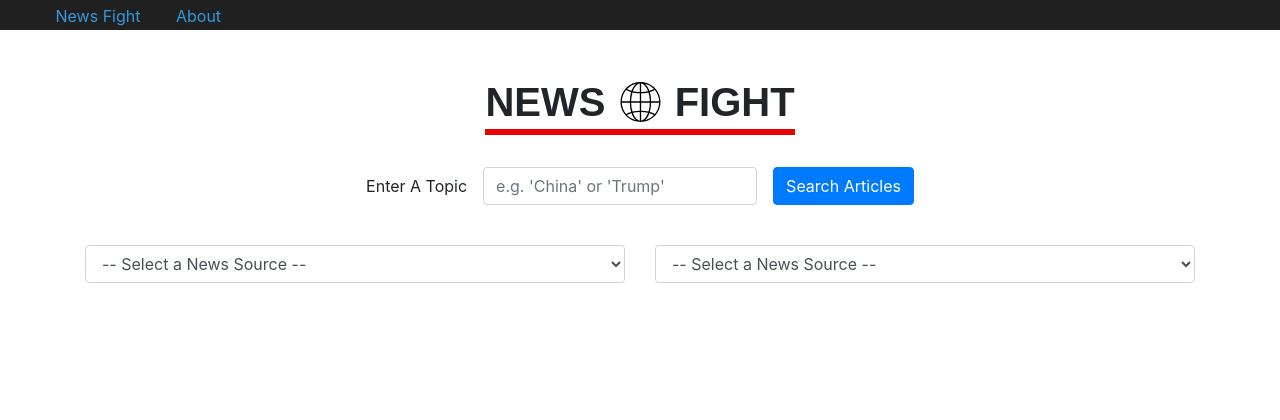
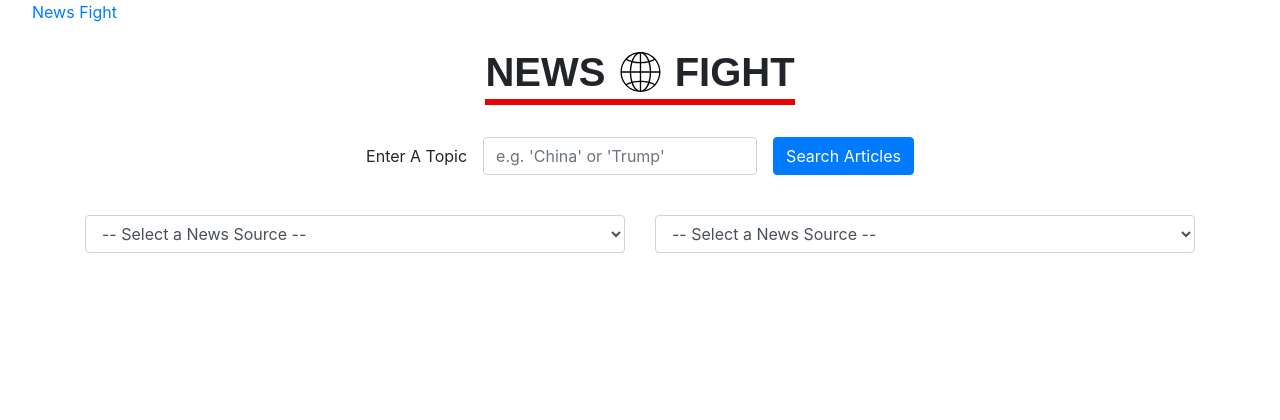
Before and after one commit to learditch/NewsFight, a Flask app: page / in a window 1280 px wide. Shown: the top 420 px of the page. Run offline with Flask 2, Linux system fonts and the light colour scheme; data that the repository does not hold is empty; some libraries are stand-ins or nearby versions; some web fonts are replaced.

Commit message:
added basic navbar

```diff
--- a/app/static/css/style.css
+++ b/app/static/css/style.css
@@ -20,34 +20,19 @@ footer {
   height: 20px;
 }
 
-.navbar-fixed {
+.sticky {
+  position: fixed;
   top: 0;
-  z-index: 100;
-  position: fixed;
   width: 100%;
 }
 
-#nav_bar {
-  border: 0;
-  background-color: #202020;
-  border-radius: 0px;
-  margin-bottom: 0;
-  height: 30px;
+.sticky + .content {
+  padding-top: 60px;
 }
 
-.nav_links {
-  margin: 0;
-}
-
-.nav_links li {
-  display: inline-block;
-  margin-top: 4px;
-}
-
-.nav_links li a {
-  padding: 0 15.5px;
-  color: #3498db;
-  text-decoration: none;
+#navbar {
+  margin-left: 2rem;
+  z-index: 1000;
 }
 
 .title-hr {
--- a/app/templates/base.html
+++ b/app/templates/base.html
@@ -25,14 +25,7 @@
     {% endif %}
   </head>
   <body>
-    <nav id="nav_bar">
-      <ul class="nav_links">
-        <li><a href="/index">News Fight</a></li>
-        <li><a href="#">About</a></li>
-      </ul>
-    </nav>
-    <!-- <div>News Fight: <a href="/index">Home</a></div>
-    <hr /> -->
+    <div id="navbar"><a href="#top">News Fight</a></div>
     <div class="container">
       <main>{% block content %}CONTENT HERE{% endblock %}</main>
       <footer class="d-flex justify-content-center">
--- a/app/templates/index.html
+++ b/app/templates/index.html
@@ -1,6 +1,6 @@
 {% extends 'base.html' %} {% block title %} News Fight {% endblock %} {% block
 content %}
-
+<a id="top"></a>
 <div class="title-container d-flex flex-column justify-content-center mb-4">
   <div class="title-text-container">
     <h1 class="title">
@@ -99,4 +99,19 @@ content %}
 <script type="module" src="/static/js/modules/views.js"></script>
 <script type="module" src="/static/js/modules/api.js"></script>
 <script type="module" src="{{ url_for('static', filename="JS/main.js") }}"></script>
+
+<script>
+  window.onscroll = function() {myFunction()};
+
+  var navbar = document.getElementById("navbar");
+  var sticky = navbar.offsetTop;
+
+  function myFunction() {
+    if (window.pageYOffset >= sticky) {
+      navbar.classList.add("sticky")
+    } else {
+      navbar.classList.remove("sticky");
+    }
+  }
+  </script>
 {% endblock %}
```
